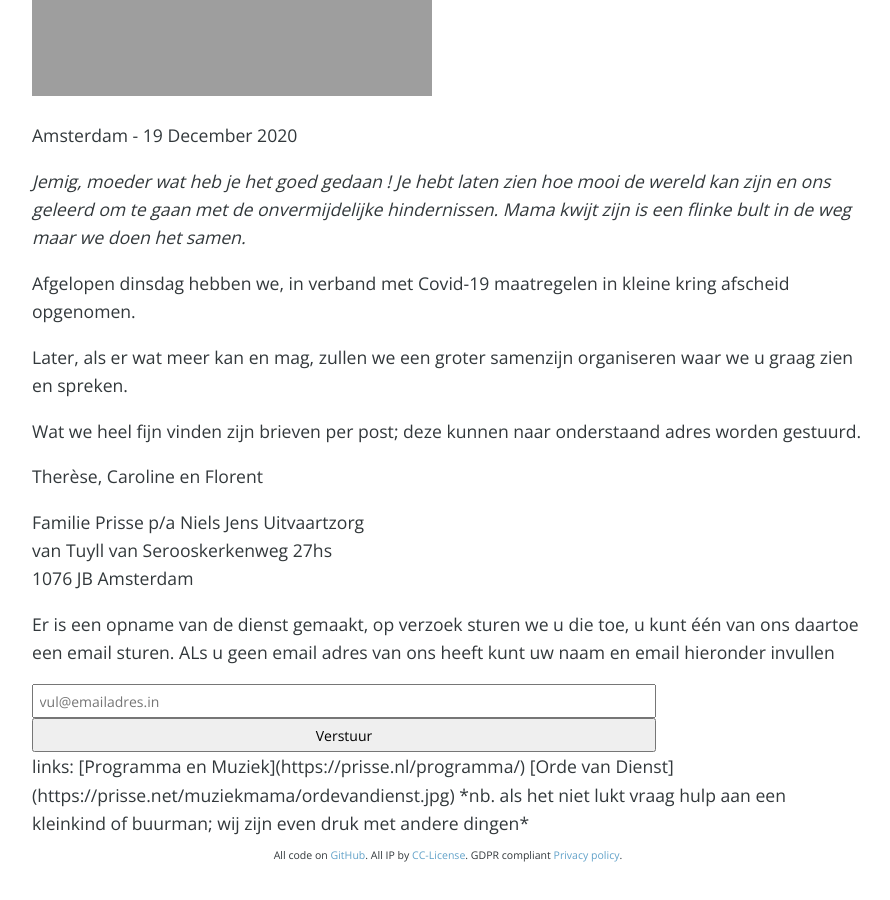
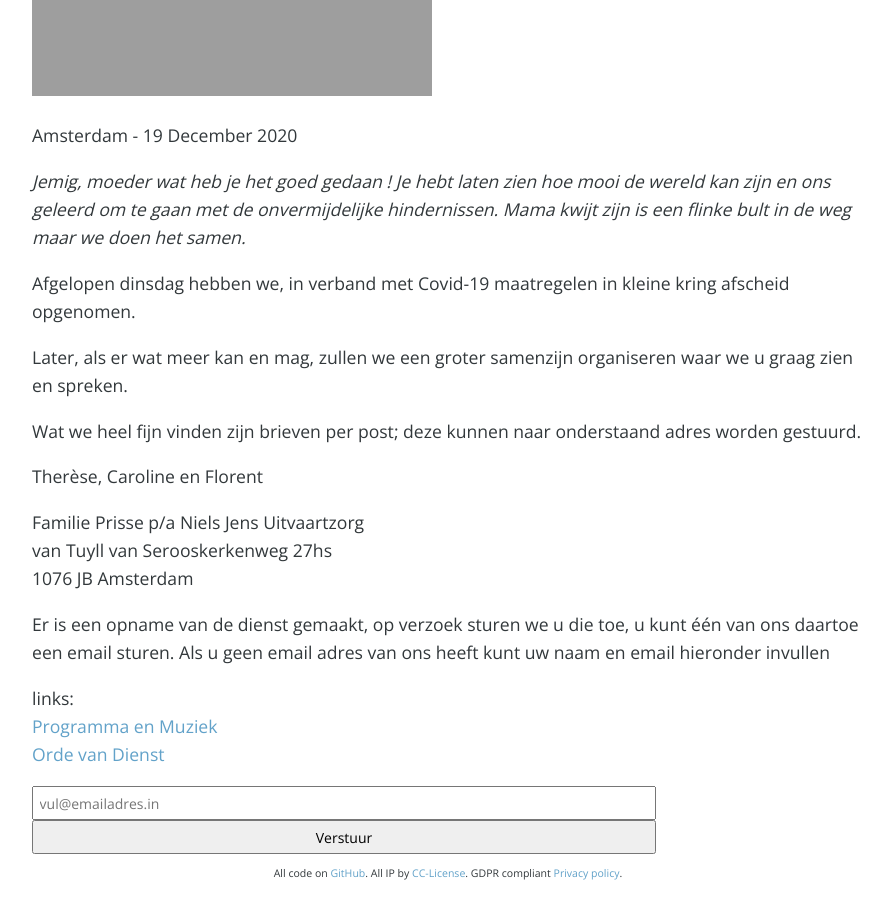
Before and after one commit to fprisse/Weblog, a Jekyll site: the page built from louise.md, in a window 1280 px wide and 900 px high, scrolled down 631 px. Shown: the whole window, without its empty margins (192-1082 px from the left). Built offline with Jekyll 4.4.1, drawn with Linux system fonts in a browser that asks for light colours; nearby versions of some CDN libraries; comment, search, counter and statistics services are not loaded.

Commit message:
email correctie

```diff
--- a/louise.md
+++ b/louise.md
@@ -25,16 +25,12 @@ p/a Niels Jens Uitvaartzorg
 van Tuyll van Serooskerkenweg 27hs
 1076 JB Amsterdam
 
-Er is een opname van de dienst gemaakt, op verzoek sturen we u die toe, u kunt één van ons daartoe een email sturen. ALs u geen email adres van ons heeft kunt uw naam en email hieronder invullen
-
-
-<form action="https://prisse.net/mailtome.php" method="POST">
-<input type="email" name="email" placeholder="vul@emailadres.in">  <input type="submit" value="Verstuur">
-<br/>
-
+Er is een opname van de dienst gemaakt, op verzoek sturen we u die toe, u kunt één van ons daartoe een email sturen. Als u geen email adres van ons heeft kunt uw naam en email hieronder invullen
 
 links:
 [Programma en Muziek](https://prisse.nl/programma/)
 [Orde van Dienst](https://prisse.net/muziekmama/ordevandienst.jpg)
 
-*nb. als het niet lukt vraag hulp aan een kleinkind of buurman; wij zijn even druk met andere dingen*
+<form action="https://prisse.net/mailtome.php" method="POST">
+<input type="email" name="email" placeholder="vul@emailadres.in">  <input type="submit" value="Verstuur">
+<br/>
```
